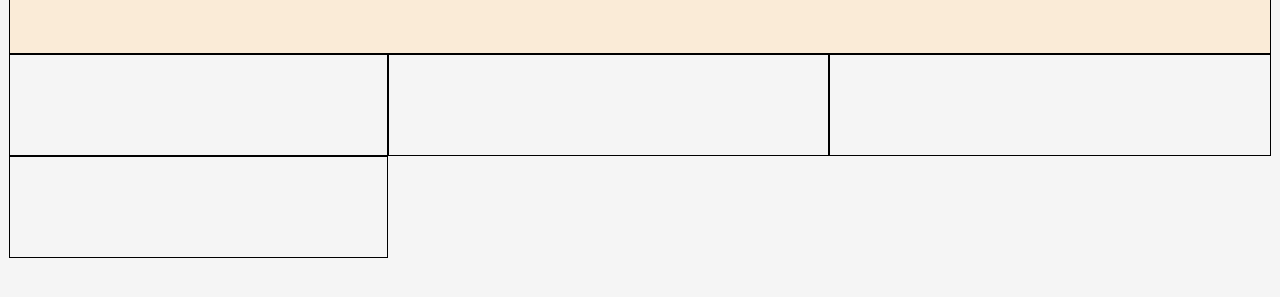
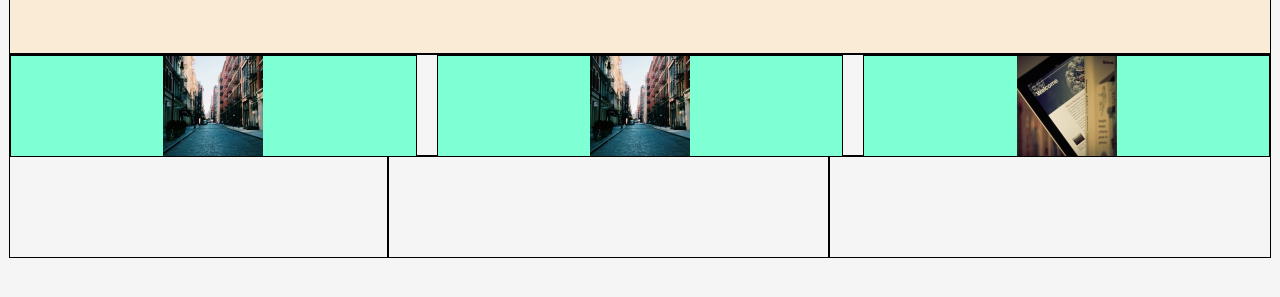
Before and after one commit to Maderomchik/strona23, a plain HTML site: page index.html in a window 1280 px wide. Shown: the part 159-456 px from the top of the page. Drawn offline with Linux system fonts and the light colour scheme.

Commit message:
commit news34

```diff
--- a/css/styleindex.css
+++ b/css/styleindex.css
@@ -1,14 +1,17 @@
 body {
     background-color: whitesmoke;
 }
+
 #main-page div {
     border: 1px solid black;
     height: 100px;
 }
+
 #main-page {
     display: grid;
     grid-template-columns: auto auto auto;
 }
+
 /* main - header start */
 .main-header {
     grid-column-start: 1;
@@ -26,6 +29,7 @@ body {
     display: grid;
 
 }
+
 .main-nav button {
     grid-template-rows: auto auto auto;
 }
@@ -34,24 +38,68 @@ body {
     display: inline-block;
     width: 15%;
 }
+
 .main-nav ul li {
     float: center;
 }
+
 .main-nav ul {
     text-align: center;
 }
+
 .logo {
     text-align: center;
 }
+
 .main-nav ul li {
     border-color: rgb(41, 128, 116);
     border-style: solid;
     border-width: 5px;
     border-block-end-color: blue;
 }
+
 .logo i {
- font-size: 100px;
+    font-size: 100px;
 }
-.main-nav {
+
+.main-img3 {
+    grid-column-start: 1;
+    grid-column-end: 4;
+    display: grid;
+    grid-template-columns: auto auto auto;
+    grid-gap: 20px;
+    }
+
+.imag1 {
+    display: block;
+    width: 100px;
+    margin: 0 auto;
 
 }
+
+.imag2 {
+    display: block;
+    width: 100px;
+    margin: auto;
+}
+
+.image3 {
+    display: block;
+    width: 100px;
+    margin: auto;
+
+}
+.divimage {
+   /* padding: 20%; */
+    background-color: aquamarine;
+}
+
+.imag1 {
+width: 100px;
+height: 100px;
+-webkit-transition: width 4s, heinght 4s;
+transition: 2s,
+}
+.imag1:hover {
+    width: 300px;
+    height: 300px;
--- a/index.html
+++ b/index.html
@@ -12,7 +12,7 @@
 </head>
 
 <body>
-        <div id="main-page">
+    <div id="main-page">
         <div class="main-header">
             <div class="logo"><i class="fab fa-apple"></i>
             </div>
@@ -25,7 +25,12 @@
                     <li><a href="pages/index6.html">w3schools</a></li>
                 </ul>
             </div>
-            <div class="main-img3"></div>
+            <div class="main-img3">
+                <div class="divimage"><img class="imag1" src="img/placeimg_200_200_arch (1).jpg" alt=""></div>
+                <div class="divimage"><img class="imag2" src="img/placeimg_200_200_arch.jpg" alt=""></div>
+                <div class="divimage"><img class="image3" src="img/placeimg_200_200_tech.jpg" alt=""></div>
+            </div>
+
             <div class="main-img1AndDesc"></div>
             <div class="main-icon"></div>
             <div class="main-footer"></div>
```
Also changed, not shown: img/placeimg_200_200_arch (1).jpg (added), img/placeimg_200_200_arch.jpg (added), img/placeimg_200_200_tech.jpg (added), pages/index6.html (renamed from index6.html).
